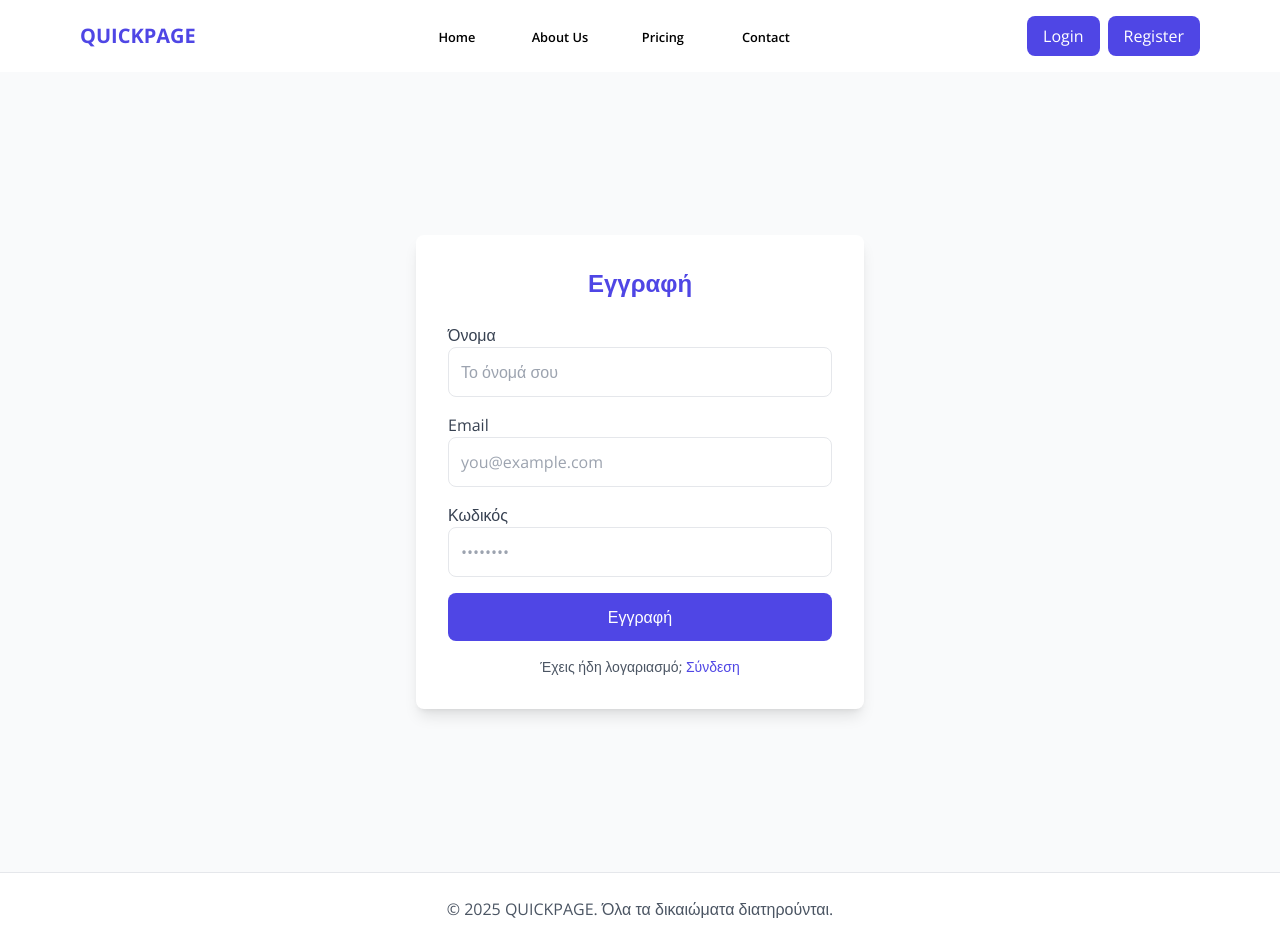
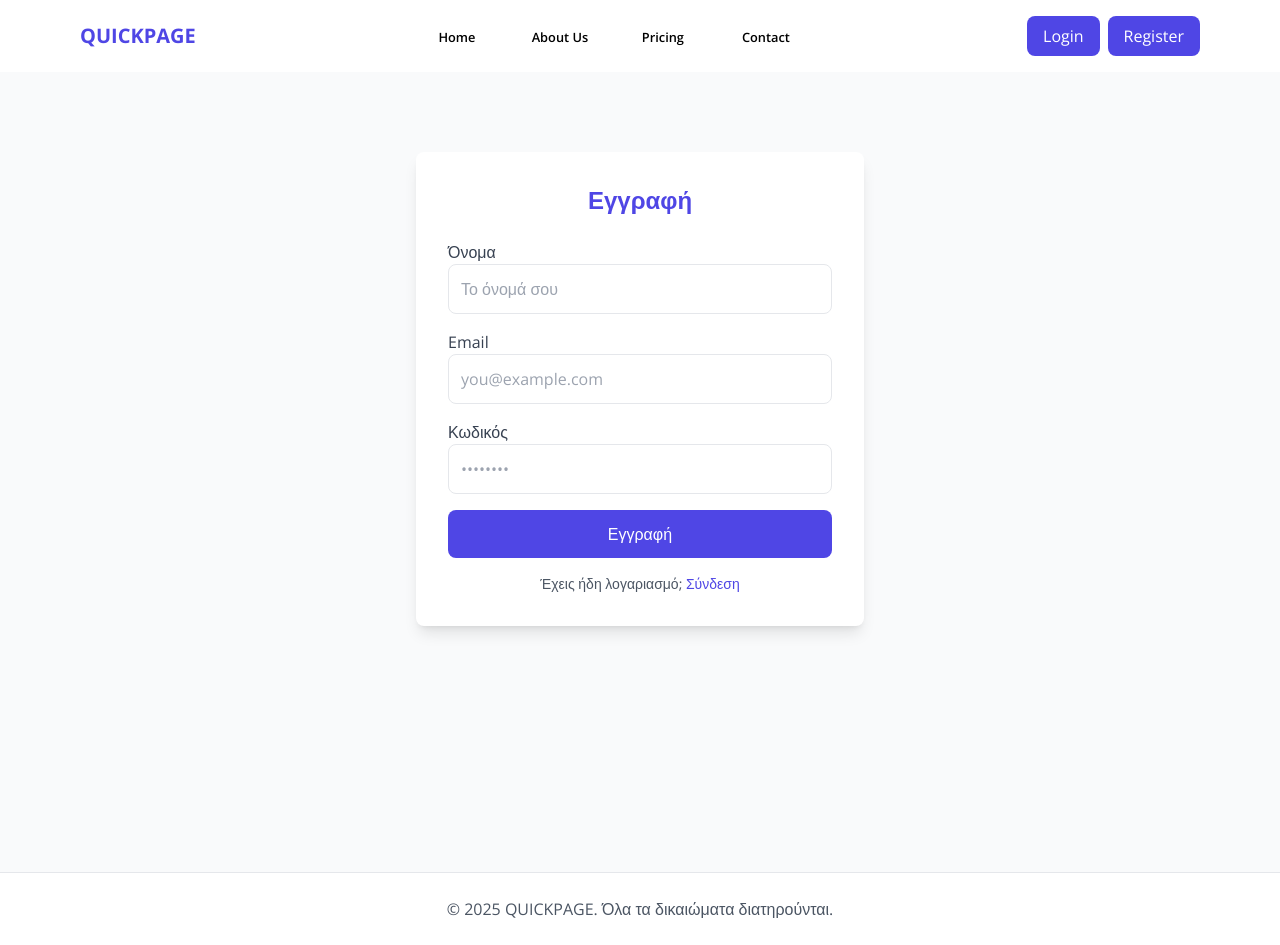
Before and after one commit to vforvaios/quickpage, a React (Vite) app in the folder client/: page /register in a window 1280 px wide. Built offline with nearby package versions, Linux system fonts and the light colour scheme; some icons are missing.

Commit message:
Fix padding in login and register

```diff
--- a/client/src/App.tsx
+++ b/client/src/App.tsx
@@ -38,9 +38,9 @@ const App = () => {
           <Route
             path="/dashboard"
             element={
-              // <ProtectedRoute isAllowed={userToken}>
-              <DashboardLayout />
-              // </ProtectedRoute>
+              <ProtectedRoute isAllowed={userToken}>
+                <DashboardLayout />
+              </ProtectedRoute>
             }
           >
             <Route index element={<Dashboard />} />
--- a/client/src/components/Login.tsx
+++ b/client/src/components/Login.tsx
@@ -70,7 +70,8 @@ export default function LoginPage() {
     <>
       <ToastContainer />
 
-      <div className="min-h-screen flex px-6 items-center justify-center bg-gray-50">
+      <div className="min-h-screen  bg-gray-50">
+        <div className="flex px-6 items-center justify-center py-20">
           <div className="bg-white shadow-lg rounded-lg p-8 w-full max-w-md">
             <h2 className="text-2xl font-bold mb-6 text-center text-indigo-600">
               Σύνδεση
@@ -152,6 +153,7 @@ export default function LoginPage() {
             </p>
           </div>
         </div>
+      </div>
     </>
   );
 }
--- a/client/src/components/Register.tsx
+++ b/client/src/components/Register.tsx
@@ -69,7 +69,8 @@ export default function RegisterPage() {
   return (
     <>
       <ToastContainer />
-      <div className="min-h-screen px-6 flex items-center justify-center bg-gray-50">
+      <div className="min-h-screen bg-gray-50">
+        <div className="flex px-6 items-center justify-center py-20">
           <div className="bg-white shadow-lg rounded-lg p-8 w-full max-w-md">
             <h2 className="text-2xl font-bold mb-6 text-center text-indigo-600">
               Εγγραφή
@@ -157,7 +158,9 @@ export default function RegisterPage() {
                 disabled={isSubmitting || registerUserIsPending}
                 className="w-full bg-indigo-600 text-white p-3 rounded-lg hover:bg-indigo-700 disabled:opacity-50"
               >
-              {isSubmitting || registerUserIsPending ? "Εγγραφή..." : "Εγγραφή"}
+                {isSubmitting || registerUserIsPending
+                  ? "Εγγραφή..."
+                  : "Εγγραφή"}
               </button>
             </form>
 
@@ -169,6 +172,7 @@ export default function RegisterPage() {
             </p>
           </div>
         </div>
+      </div>
     </>
   );
 }
```
Lines whose indentation alone changed are shown as unchanged.
